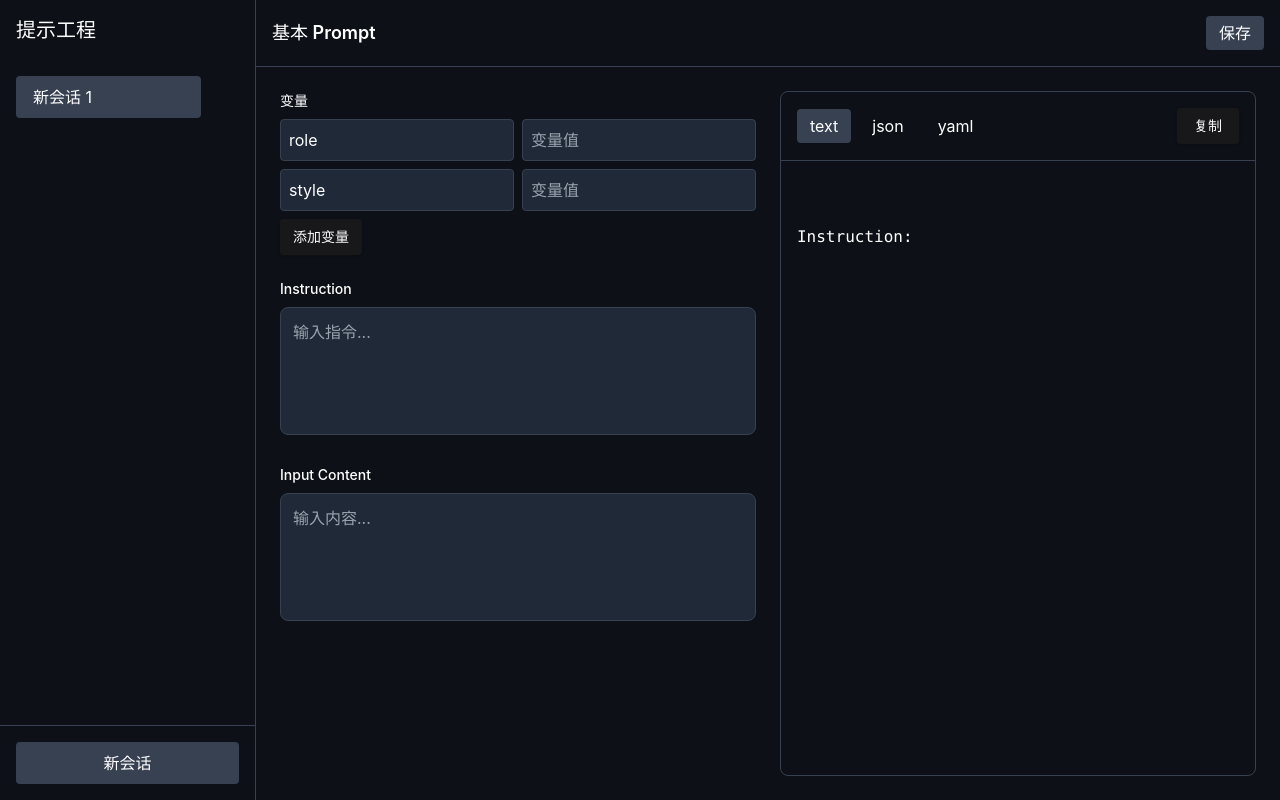
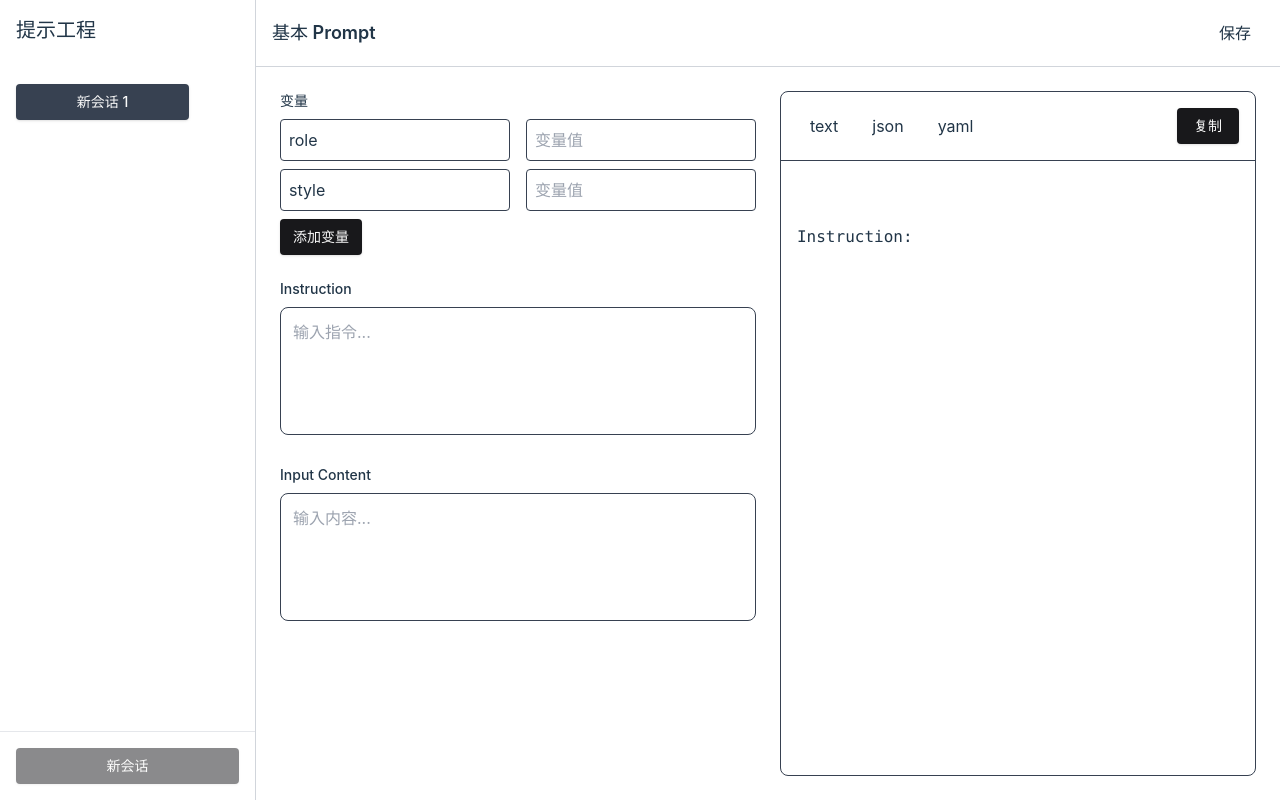
Before and after one commit to re0phimes/PromptSimpleManager, a Vue app: page / in a window 1280 px wide. Built offline with nearby package versions, Linux system fonts and the light colour scheme.

Commit message:
改成黑白配色了

```diff
--- a/src/App.vue
+++ b/src/App.vue
@@ -1,5 +1,5 @@
 <template>
-  <div class="flex h-full bg-[#0d1117] text-white">
+  <div class="flex h-full">
     <Sidebar />
     <main class="flex-1 flex flex-col">
       <Header />
--- a/src/components/Header.vue
+++ b/src/components/Header.vue
@@ -1,10 +1,10 @@
 <template>
-    <header class="border-b border-gray-700 p-4 flex items-center justify-between">
+    <header class="border-b border-gray-300 p-4 flex items-center justify-between">
       <div class="flex items-center space-x-4">
         <h2 class="text-lg font-semibold">基本 Prompt</h2>
       </div>
       <div class="flex items-center space-x-4">
-        <button class="px-3 py-1 rounded bg-gray-700 hover:bg-gray-600 transition-colors">
+        <button class="px-3 py-1 rounded border border-grey-300 hover:bg-gray-600">
           保存
         </button>
       </div>
--- a/src/components/MainContent.vue
+++ b/src/components/MainContent.vue
@@ -6,10 +6,10 @@
         <!-- Variables -->
         <div class="space-y-2 w-full">
           <label class="block text-sm font-medium">变量</label>
-          <div v-for="(variable, index) in activeConversation.variables" :key="index" class="flex gap-2">
-            <input :value="variable.key" class="flex-1 bg-gray-800 border border-gray-700 rounded p-2" placeholder="变量名"
+          <div v-for="(variable, index) in activeConversation.variables" :key="index" class="flex gap-4">
+            <input :value="variable.key" class="flex-1 w-full md:w=1/3 border border-gray-700 rounded p-2" placeholder="变量名"
               @input="updateVariableKey(index, $event.target.value)" />
-            <input :value="variable.value" class="flex-1 bg-gray-800 border border-gray-700 rounded p-2"
+            <input :value="variable.value" class="flex-1 w-full md:w=2/3 border border-gray-700 rounded p-2"
               placeholder="变量值" @input="updateVariableValue(index, $event.target.value)" />
             <Button v-if="index > 1" @click="store.removeVariable(index)" class="p-2 hover:text-white">
               <svg xmlns="http://www.w3.org/2000/svg" class="h-5 w-5" viewBox="0 0 20 20" fill="currentColor">
@@ -17,7 +17,7 @@
                   d="M4.293 4.293a1 1 0 011.414 0L10 8.586l4.293-4.293a1 1 0 111.414 1.414L11.414 10l4.293 4.293a1 1 0 01-1.414 1.414L10 11.414l-4.293 4.293a1 1 0 01-1.414-1.414L8.586 10 4.293 5.707a1 1 0 010-1.414z"
                   clip-rule="evenodd" />
               </svg>
-            </button>
+            </Button>
           </div>
           <Button @click="store.addVariable" class="px-3 py-1 rounded hover:bg-gray-600 transition-colors">
             添加变量
@@ -28,7 +28,7 @@
         <div class="space-y-2 w-full">
           <label class="block text-sm font-medium">Instruction</label>
           <textarea :value="activeConversation.instruction" @input="updateInstruction($event.target.value)"
-            class="w-full h-32 bg-gray-800 border border-gray-700 rounded-lg p-3 text-white resize-none"
+            class="w-full h-32 border border-gray-700 rounded-lg p-3 text-white resize-none"
             placeholder="输入指令..." />
         </div>
 
@@ -36,7 +36,7 @@
         <div class="space-y-2 w-full">
           <label class="block text-sm font-medium">Input Content</label>
           <textarea :value="activeConversation.inputContent" @input="updateInputContent($event.target.value)"
-            class="w-full h-32 bg-gray-800 border border-gray-700 rounded-lg p-3 text-white resize-none"
+            class="w-full h-32 border border-gray-700 rounded-lg p-3 text-white resize-none"
             placeholder="输入内容..." />
         </div>
       </div>
@@ -46,7 +46,7 @@
         <div class="border-b border-gray-700 p-4 flex justify-between items-center">
           <div class="flex space-x-2">
             <button v-for="format in ['text', 'json', 'yaml']" :key="format" @click="convertAndSetFormat(format)"
-              class="px-3 py-1 rounded" :class="store.outputFormat === format ? 'bg-gray-700' : 'hover:bg-gray-800'">
+              class="px-3 py-1 rounded" :class="store.outputFormat === format ? 'bg-gray-white' : 'hover:bg-gray-800'">
               {{ format }}
             </button>
           </div>
--- a/src/components/Sidebar.vue
+++ b/src/components/Sidebar.vue
@@ -1,5 +1,5 @@
 <template>
-  <aside class="w-64 border-r border-gray-700 flex flex-col">
+  <aside class="w-64 border-r border-gray-300 flex flex-col">
     <div class="p-4">
       <h1 class="text-xl font-bold">提示工程</h1>
     </div>
@@ -10,32 +10,32 @@
           :key="conversation.id"
           class="flex items-center justify-between group"
         >
-          <button
-            class="flex-grow text-left px-4 py-2 rounded hover:bg-gray-700 transition-colors w-full overflow-hidden"
+          <Button
+            class="flex-grow text-left px-4 py-2 rounded transition-colors w-full overflow-hidden"
             :class="{ 'bg-gray-700': store.activeConversationId === conversation.id }"
             @click="store.setActiveConversation(conversation.id)"
           >
             <span class="block truncate">{{ conversation.title }}</span>
-          </button>
-          <button
+          </Button>
+          <Button
             @click="store.deleteConversation(conversation.id)"
-            class="p-2 text-gray-400 hover:text-white opacity-0 group-hover:opacity-100 transition-opacity"
+            class="p-2 m-2 hover:text-white opacity-0 group-hover:opacity-100 transition-opacity"
           >
             <svg xmlns="http://www.w3.org/2000/svg" class="h-5 w-5" viewBox="0 0 20 20" fill="currentColor">
               <path fill-rule="evenodd" d="M9 2a1 1 0 00-.894.553L7.382 4H4a1 1 0 000 2v10a2 2 0 002 2h8a2 2 0 002-2V6a1 1 0 100-2h-3.382l-.724-1.447A1 1 0 0011 2H9zM7 8a1 1 0 012 0v6a1 1 0 11-2 0V8zm5-1a1 1 0 00-1 1v6a1 1 0 102 0V8a1 1 0 00-1-1z" clip-rule="evenodd" />
             </svg>
-          </button>
+          </Button>
         </div>
       </div>
     </nav>
-    <div class="p-4 border-t border-gray-700">
-      <button
+    <div class="p-4 border-t">
+      <Button
         @click="store.addConversation"
-        class="w-full px-4 py-2 bg-gray-700 text-white rounded hover:bg-gray-600 transition-colors"
+        class="w-full px-4 py-2 rounded transition-colors"
         :disabled="!canCreateNewConversation"
       >
         新会话
-      </button>
+      </Button>
     </div>
   </aside>
 </template>
@@ -43,6 +43,8 @@
 <script setup lang="ts">
 import { computed } from 'vue'
 import { usePromptStore } from '../stores/prompt'
+import { Button } from '@/components/ui/button'
+
 
 const store = usePromptStore()
 
--- a/src/style.css
+++ b/src/style.css
@@ -44,7 +44,7 @@ button {
   font-size: 1em;
   font-weight: 500;
   font-family: inherit;
-  background-color: #1a1a1a;
+  /* background-color: #1a1a1a; */
   cursor: pointer;
   transition: border-color 0.25s;
 }
```
